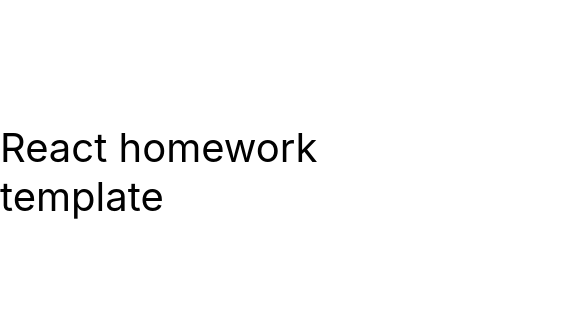
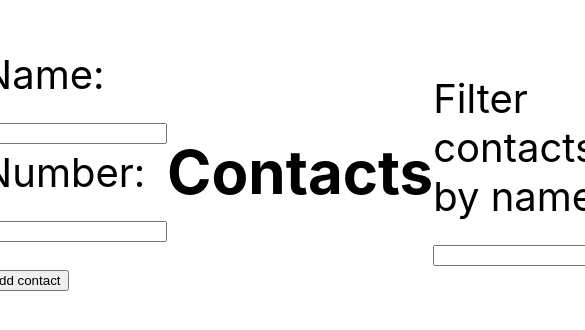
Before and after one commit to SebastianAdamoszek/goit-react-hw-02-phonebook, a React (Create React App) app: page / in a window 390 px wide. Shown: the part 250-580 px from the top of the page, 585 px wide, since content can reach past the window. Built offline with nearby package versions, Linux system fonts and the light colour scheme.

Commit message:
task phonebook

```diff
--- /dev/null
+++ b/src/Filter.js
@@ -0,0 +1,10 @@
+import React from 'react';
+
+const Filter = ({ filter, handleFilterChange }) => (
+  <label>
+    Filter contacts by name:
+    <input type="text" value={filter} onChange={handleFilterChange} />
+  </label>
+);
+
+export default Filter;
--- a/src/components/App.jsx
+++ b/src/components/App.jsx
@@ -1,4 +1,64 @@
-export const App = () => {
+import React, { useState, useEffect } from 'react';
+import { nanoid } from 'nanoid';
+import ContactForm from './ContactForm/ContactForm';
+import ContactList from './ContactList/ContactList';
+import Filter from '../Filter';
+
+const App = () => {
+  const [contacts, setContacts] = useState([]);
+  const [filter, setFilter] = useState('');
+  const [name, setName] = useState('');
+  const [number, setNumber] = useState('');
+
+  useEffect(() => {
+    // Initial state for testing
+    setContacts([
+      { id: 'id-1', name: 'Rosie Simpson', number: '459-12-56' },
+      { id: 'id-2', name: 'Hermione Kline', number: '443-89-12' },
+      { id: 'id-3', name: 'Eden Clements', number: '645-17-79' },
+      { id: 'id-4', name: 'Annie Copeland', number: '227-91-26' },
+    ]);
+  }, []);
+
+  const handleNameChange = e => {
+    setName(e.target.value);
+  };
+
+  const handleNumberChange = e => {
+    setNumber(e.target.value);
+  };
+
+  const handleSubmit = e => {
+    e.preventDefault();
+
+    if (contacts.some((contact) => contact.name.toLowerCase() === name.toLowerCase())) {
+      alert(`${name} is already a contact!`);
+      return;
+    }
+
+    const newContact = {
+      id: nanoid(),
+      name,
+      number,
+    };
+
+    setContacts([...contacts, newContact]);
+    setName('');
+    setNumber('');
+  };
+
+  const handleFilterChange = e => {
+    setFilter(e.target.value);
+  };
+
+  const handleDeleteContact = id => {
+    setContacts(contacts.filter(contact => contact.id !== id));
+  };
+
+  const filteredContacts = contacts.filter(contact =>
+    contact.name.toLowerCase().includes(filter.toLowerCase())
+  );
+
   return (
     <div
       style={{
@@ -7,10 +67,26 @@
         justifyContent: 'center',
         alignItems: 'center',
         fontSize: 40,
-        color: '#010101'
+        color: '#010101',
       }}
     >
-      React homework template
+      <h1>Phonebook</h1>
+      <ContactForm
+        name={name}
+        number={number}
+        handleNameChange={handleNameChange}
+        handleNumberChange={handleNumberChange}
+        handleSubmit={handleSubmit}
+      />
+
+      <h2>Contacts</h2>
+      <Filter filter={filter} handleFilterChange={handleFilterChange} />
+      <ContactList
+        contacts={filteredContacts}
+        handleDeleteContact={handleDeleteContact}
+      />
     </div>
   );
 };
+
+export default App;
--- /dev/null
+++ b/src/components/ContactForm/ContactForm.js
@@ -0,0 +1,33 @@
+import React from 'react';
+
+const ContactForm = ({ name, number, handleNameChange, handleNumberChange, handleSubmit }) => (
+  <form onSubmit={handleSubmit}>
+    <label>
+      Name:
+      <input
+        type="text"
+        name="name"
+        pattern="^[a-zA-Zа-яА-Я]+(([' -][a-zA-Zа-яА-Я ])?[a-zA-Zа-яА-Я]*)*$"
+        title="Name may contain only letters, apostrophe, dash and spaces. For example Adrian, Jacob Mercer, Charles de Batz de Castelmore d'Artagnan"
+        required
+        value={name}
+        onChange={handleNameChange}
+      />
+    </label>
+    <label>
+      Number:
+      <input
+        type="tel"
+        name="number"
+        pattern="\+?\d{1,4}?[-.\s]?\(?\d{1,3}?\)?[-.\s]?\d{1,4}[-.\s]?\d{1,4}[-.\s]?\d{1,9}"
+        title="Phone number must be digits and can contain spaces, dashes, parentheses and can start with +"
+        required
+        value={number}
+        onChange={handleNumberChange}
+      />
+    </label>
+    <button type="submit">Add contact</button>
+  </form>
+);
+
+export default ContactForm;
--- /dev/null
+++ b/src/components/ContactList/ContactList.js
@@ -0,0 +1,14 @@
+import React from 'react';
+
+const ContactList = ({ contacts, handleDeleteContact }) => (
+  <ul>
+    {contacts.map(contact => (
+      <li key={contact.id}>
+        {contact.name}: {contact.number}
+        <button onClick={() => handleDeleteContact(contact.id)}>Delete</button>
+      </li>
+    ))}
+  </ul>
+);
+
+export default ContactList;
--- a/src/index.js
+++ b/src/index.js
@@ -1,6 +1,6 @@
 import React from 'react';
 import ReactDOM from 'react-dom/client';
-import { App } from 'components/App';
+import  App from 'components/App';
 import './index.css';
 
 ReactDOM.createRoot(document.getElementById('root')).render(
```
Also changed, not shown: src/components/ContactForm/ContactForm.module.css (added), src/components/ContactList/ContactList.module.css (added).
